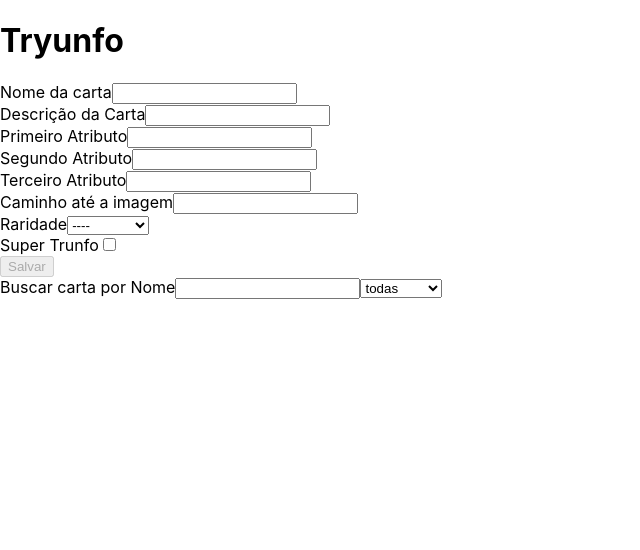
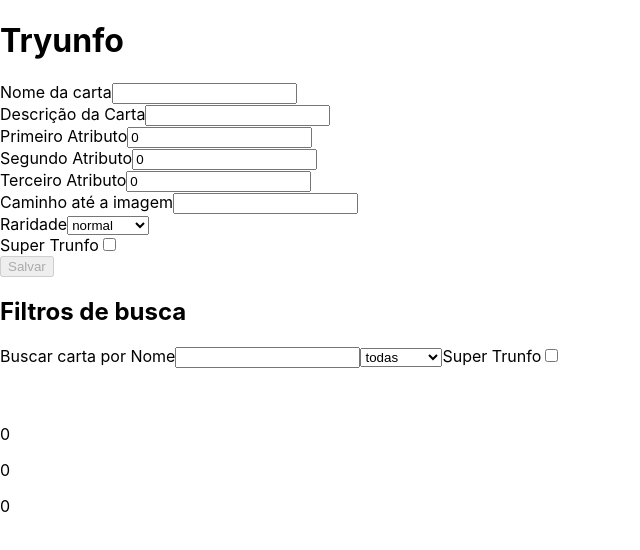
Before and after one commit to RabeloGuedes/Tryunfo, a React (Create React App) app: page / in a window 1280 px wide. Shown: the top 550 px of the page, without its empty margins (0-640 px from the left). Built offline with nearby package versions, Linux system fonts and the light colour scheme.

Commit message:
Adiciona checkbox para filtrar apenas por Super Trunfo.

```diff
--- a/src/App.js
+++ b/src/App.js
@@ -12,12 +12,13 @@ class App extends React.Component {
     this.cardRemover = this.cardRemover.bind(this);
     this.filterInputChange = this.filterInputChange.bind(this);
     this.filterSelectChange = this.filterSelectChange.bind(this);
+    this.checkboxStatus = this.checkboxStatus.bind(this);
     this.state = {
       Name: '',
       Description: ' ',
-      Attribute1: '',
-      Attribute2: '',
-      Attribute3: '',
+      Attribute1: 0,
+      Attribute2: 0,
+      Attribute3: 0,
       Image: '',
       Rarity: '',
       SuperTrunfo: false,
@@ -26,6 +27,8 @@ class App extends React.Component {
       Deck: [],
       Filter: '',
       Select: 'todas',
+      BestCardOn: false,
+      Disabled: false,
     };
   }
 
@@ -133,6 +136,20 @@ class App extends React.Component {
     this.setState({ Select: target.value });
   }
 
+  checkboxStatus = ({ target }) => {
+    if (target.checked) {
+      this.setState({
+        BestCardOn: true,
+        Disabled: true,
+      });
+    } else {
+      this.setState({
+        BestCardOn: false,
+        Disabled: false,
+      });
+    }
+  };
+
   render() {
     const {
       Name,
@@ -148,6 +165,8 @@ class App extends React.Component {
       Deck,
       Filter,
       Select,
+      BestCardOn,
+      Disabled,
     } = this.state;
     return (
       <div>
@@ -171,6 +190,8 @@ class App extends React.Component {
           filterInputChange={ this.filterInputChange }
           selectFilter={ Select }
           filterSelectChange={ this.filterSelectChange }
+          superTrunfoFunc={ this.checkboxStatus }
+          disabled={ Disabled }
         />
         <Card
           cardName={ Name }
@@ -187,6 +208,7 @@ class App extends React.Component {
           filterSelect={ Select }
           deck={ Deck }
           func={ this.cardRemover }
+          bestCardOn={ BestCardOn }
         />
       </div>
     );
--- a/src/components/AllCards.jsx
+++ b/src/components/AllCards.jsx
@@ -3,13 +3,14 @@ import PropTypes from 'prop-types';
 
 class AllCards extends React.Component {
   render() {
-    const { deck, func, filterInput, filterSelect } = this.props;
+    const { deck, func, filterInput, filterSelect, bestCardOn } = this.props;
     return (
       <div>
-        { deck.filter(({ Name, Rarity }) => ((filterInput === ''
+        { deck.filter(({ Name, Rarity, SuperTrunfo }) => ((filterInput === ''
           || Name.includes(filterInput))
           && (filterSelect === 'todas'
-          || filterSelect === Rarity))).map(({ Name,
+          || filterSelect === Rarity)
+          && (SuperTrunfo === bestCardOn || bestCardOn === false))).map(({ Name,
           Description,
           Attribute1,
           Attribute2,
@@ -64,6 +65,7 @@ AllCards.propTypes = {
   func: PropTypes.func.isRequired,
   filterInput: PropTypes.string.isRequired,
   filterSelect: PropTypes.string.isRequired,
+  bestCardOn: PropTypes.bool.isRequired,
 };
 
 export default AllCards;
--- a/src/components/Form.jsx
+++ b/src/components/Form.jsx
@@ -89,7 +89,7 @@ class Form extends React.Component {
               value={ cardRare }
               onChange={ onInputChange }
             >
-              <option value="" hidden>----</option>
+              {/* <option value="" hidden>----</option> */}
               <option value="normal">normal</option>
               <option value="raro">raro</option>
               <option value="muito raro">muito raro</option>
@@ -130,12 +130,12 @@ class Form extends React.Component {
 Form.propTypes = {
   cardName: PropTypes.string.isRequired,
   cardDescription: PropTypes.string.isRequired,
-  cardAttr1: PropTypes.string.isRequired,
-  cardAttr2: PropTypes.string.isRequired,
-  cardAttr3: PropTypes.string.isRequired,
+  cardAttr1: PropTypes.number.isRequired,
+  cardAttr2: PropTypes.number.isRequired,
+  cardAttr3: PropTypes.number.isRequired,
   cardImage: PropTypes.string.isRequired,
   cardRare: PropTypes.string.isRequired,
-  cardTrunfo: PropTypes.string.isRequired,
+  cardTrunfo: PropTypes.bool.isRequired,
   hasTrunfo: PropTypes.bool.isRequired,
   isSaveButtonDisabled: PropTypes.bool.isRequired,
   onInputChange: PropTypes.func.isRequired,
--- a/src/components/Search.jsx
+++ b/src/components/Search.jsx
@@ -8,9 +8,12 @@ class Search extends React.Component {
       filterInputChange,
       selectFilter,
       filterSelectChange,
+      superTrunfoFunc,
+      disabled,
     } = this.props;
     return (
       <div>
+        <h2>Filtros de busca</h2>
         <label htmlFor="Search">
           Buscar carta por Nome
           <input
@@ -19,12 +22,15 @@ class Search extends React.Component {
             value={ inputFilter }
             onChange={ filterInputChange }
             data-testid="name-filter"
+            disabled={ disabled }
           />
+        </label>
         <select
           name="Rarity Search"
           data-testid="rare-filter"
           value={ selectFilter }
           onChange={ filterSelectChange }
+          disabled={ disabled }
         >
           <option>
             todas
@@ -39,6 +45,13 @@ class Search extends React.Component {
             muito raro
           </option>
         </select>
+        <label htmlFor="SuperTrunfo">
+          Super Trunfo
+          <input
+            type="checkbox"
+            data-testid="trunfo-filter"
+            onChange={ superTrunfoFunc }
+          />
         </label>
       </div>
     );
@@ -50,6 +63,8 @@ Search.propTypes = {
   filterInputChange: PropTypes.func.isRequired,
   selectFilter: PropTypes.string.isRequired,
   filterSelectChange: PropTypes.func.isRequired,
+  superTrunfoFunc: PropTypes.func.isRequired,
+  disabled: PropTypes.bool.isRequired,
 };
 
 export default Search;
```
Also changed, not shown: src/components/Card.jsx (+4 -4 lines). Lines whose indentation alone changed are shown as unchanged.
